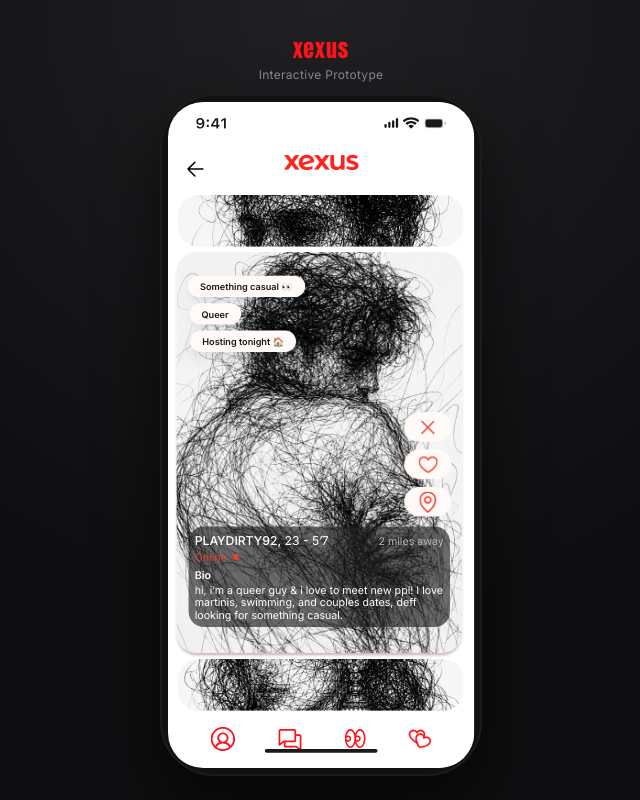
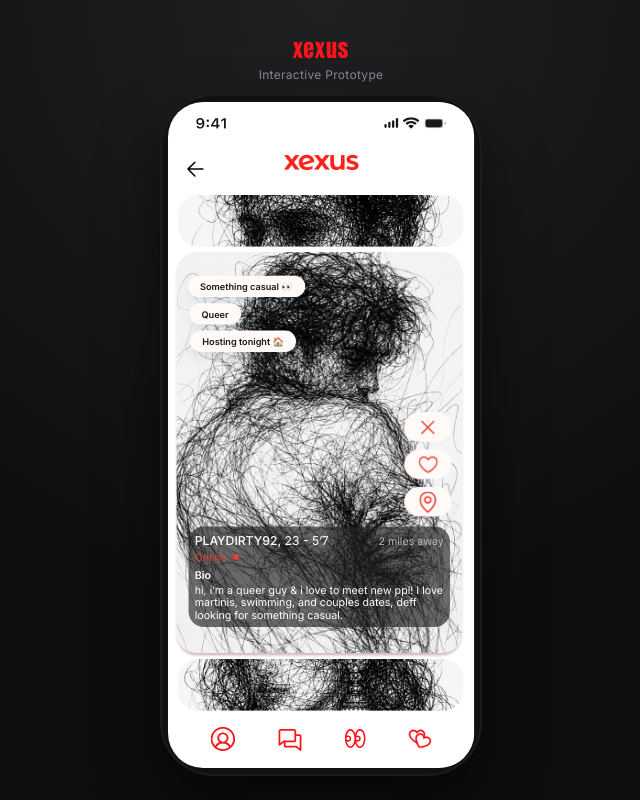
Before and after one commit to jansherkaka/xexus-app, a React (Vite) app: page /join/discover in a window 1280 px wide. Shown: the whole page, without its empty margins (319-959 px from the left). Built offline with nearby package versions, Linux system fonts and the light colour scheme.

Commit message:
Remove home indicator bar from DiscoveryScreen
Figma's discovery page doesn't have the home-indicator bar (it's
covered by the bottom nav icons instead); keep the bottom nav icons,
which are actually part of the design.

```diff
--- a/src/screens/DiscoveryScreen.jsx
+++ b/src/screens/DiscoveryScreen.jsx
@@ -1,6 +1,5 @@
 import { useNavigate } from 'react-router-dom';
 import StatusBar from '../components/StatusBar';
-import HomeIndicator from '../components/HomeIndicator';
 import logo from '../assets/xexus-logo-red-small.png';
 import arrowBack from '../assets/icon-arrow-back.svg';
 import cardPhoto from '../assets/discovery-card-photo.jpg';
@@ -74,8 +73,6 @@ export default function DiscoveryScreen() {
       </button>
 
       <img src={bottomNav} alt="" className="discovery-bottom-nav" />
-
-      <HomeIndicator variant="dark" />
     </div>
   );
 }
```
